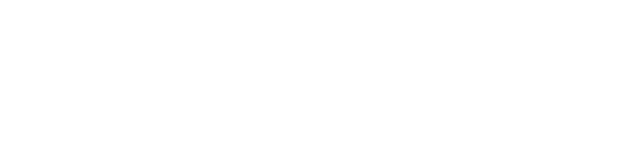
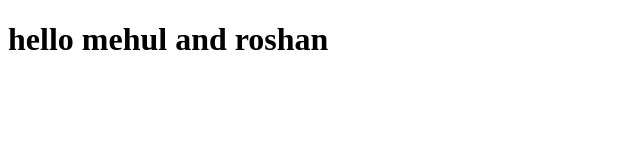
Before and after one commit to roshankokitkar/demo, a plain HTML site: page index.html in a window 1280 px wide. Shown: the whole page, without its empty margins (0-640 px from the left). Drawn offline with Linux system fonts and the light colour scheme.

Commit message:
data changes

```diff
--- a/index.html
+++ b/index.html
@@ -8,7 +8,7 @@
 </head>
 
 <body>
-
+  <h1> hello mehul and roshan </h1>
 </body>
 
 </html>
```
